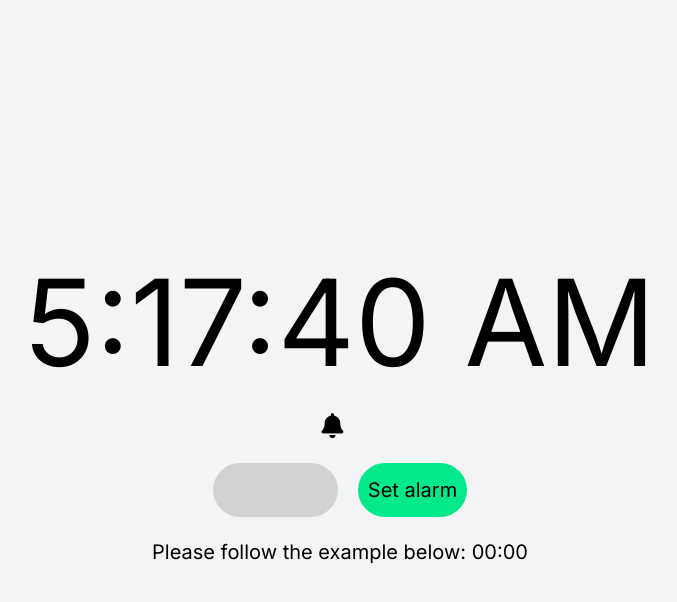
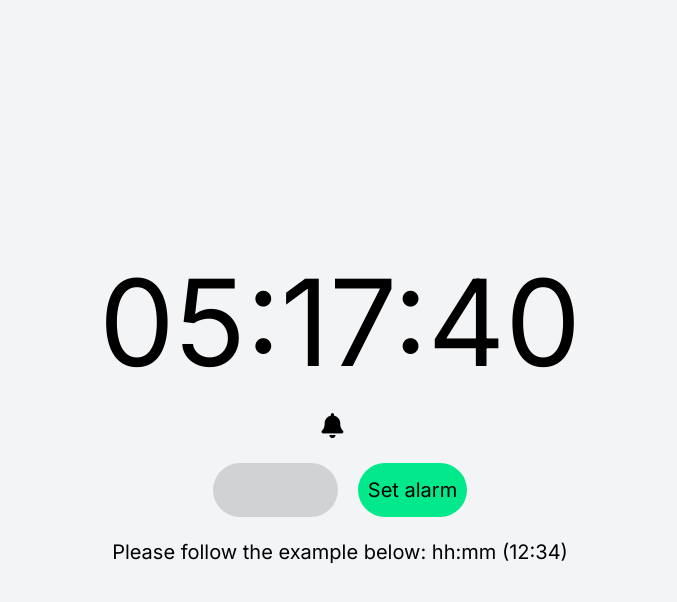
Before and after one commit to tamanchichan/digital-clock, a plain HTML site: page index.html in a window 1280 px wide. Both pictures are taken after a click on the button "Set alarm". Shown: the whole page, without its empty margins (300-977 px from the left). Drawn offline with Linux system fonts and the light colour scheme.

Commit message:
alarm function added

```diff
--- a/assets/script/index.js
+++ b/assets/script/index.js
@@ -1,34 +1,61 @@
 'use strict';
 
 const digitalClock = document.querySelector('#digitalClock');
-
-let clock = setInterval(() => {
-  digitalClock.innerText = new Date().toLocaleTimeString();
-}, 1000);
-
 const alarm = document.querySelector('#alarm');
 const input = document.querySelector('.input');
 const button = document.querySelector('.button');
 const output = document.querySelector('#output');
 
-function hasColon() {
-  if (input.value.includes(':') && input.value.indexOf(':') === 2) {
-    return true;
+const alarmSound = new Audio('./assets/audio/alarm.mp3');
+alarmSound.type = 'audio/mp3';
+
+function clock() {
+  let hours = new Date().getHours().toString().padStart(2, '0');
+  let minutes = new Date().getMinutes().toString().padStart(2, '0');
+  let seconds = new Date().getSeconds().toString().padStart(2, '0');
+  let time = `${hours}:${minutes}:${seconds}`;
+
+  setInterval(
+    () => {
+      digitalClock.innerText = clock();
+    }, 1000
+  );
+
+  if (alarm.innerText === `${hours}:${minutes}`) {
+    playAlarm();
+    // NOT WORKING! IT IS GLITCHING
+    // setTimeout(
+    //   () => {
+    //     stopAlarm();
+    //   }, 5000
+    // )
   }
 
-  else {
+  return time;
+}
+
+clock();
+
+function hasColon() {
+  if (input.value.includes (':') && input.value.indexOf(':') === 2) {
+    return true;
+  } else {
     return false;
   }
+}
+
+function playAlarm() {
+  alarmSound.play();
+}
+
+function stopAlarm() {
+  alarmSound.pause();
 }
 
 button.addEventListener('click', () => {
   if (hasColon()) {
     alarm.innerText = input.value;
-    input.value = '';
   } else {
-    output.innerText = 'Please follow the example below: 00:00';
+    output.innerText = 'Please follow the example below: hh:mm (12:34)'
   }
 });
-
-const alarmSound = new Audio('./assets/audio/alarm.mp3');
-alarmSound.type = 'audio/mp3';
--- a/assets/style/index.css
+++ b/assets/style/index.css
@@ -25,8 +25,11 @@ body {
   place-items: center;
 }
 
+
 .clock {
   font-size: 120px;
+  height: 180px;
+  line-height: 180px;
 }
 
 .container {
```
